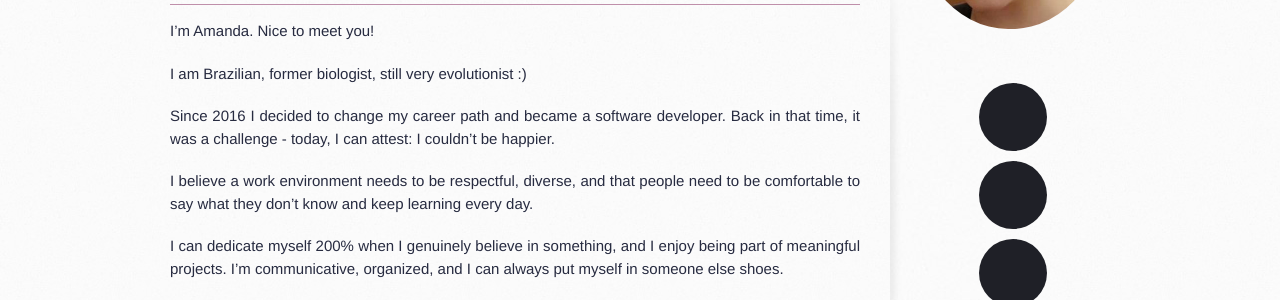
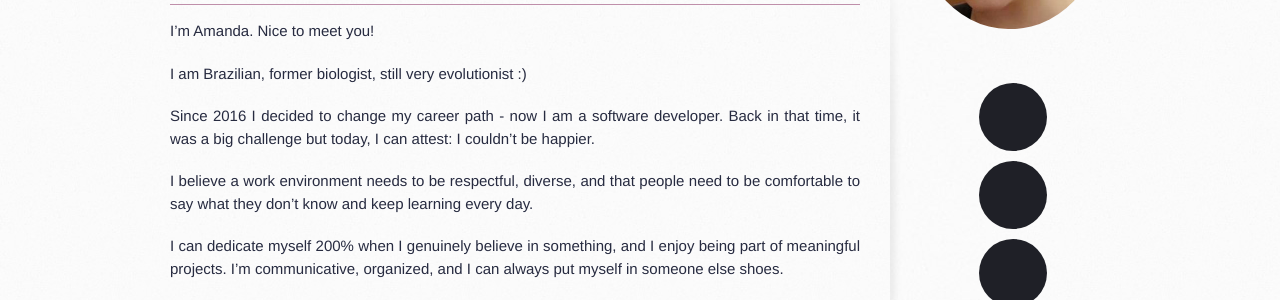
Before and after one commit to branquinhoaa/branquinhoaa.github.io, a Jekyll site: the page built from index.md, in a window 1280 px wide. Shown: the part 285-585 px from the top of the page. Built offline with Jekyll 4.4.1, drawn with Linux system fonts in a browser that asks for light colours; nearby versions of some CDN libraries; our own code applies the rules of GitHub Pages for plain Markdown files.

Commit message:
Update index.md

```diff
--- a/index.md
+++ b/index.md
@@ -10,7 +10,7 @@ I'm Amanda. Nice to meet you!
 
 I am Brazilian, former biologist, still very evolutionist :)
 
-Since 2016 I decided to change my career path and became a software developer. Back in that time, it was a challenge - today, I can attest: I couldn't be happier.
+Since 2016 I decided to change my career path - now I am a software developer. Back in that time, it was a big challenge but today, I can attest: I couldn't be happier.
 
 I believe a work environment needs to be respectful, diverse, and that people need to be comfortable to say what they don't know and keep learning every day.
 
```
